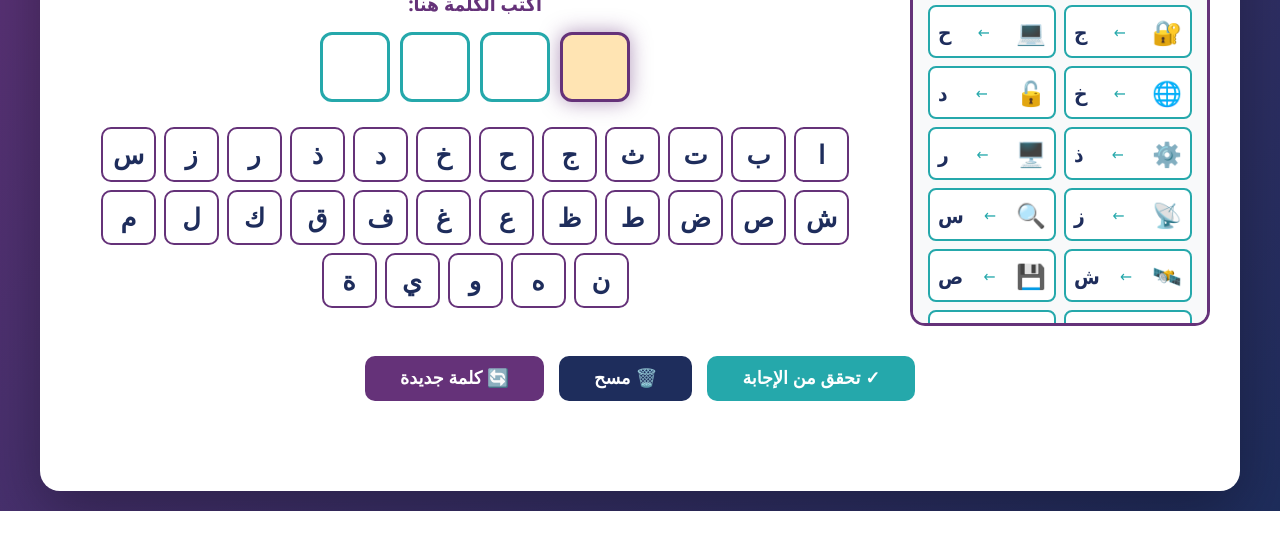
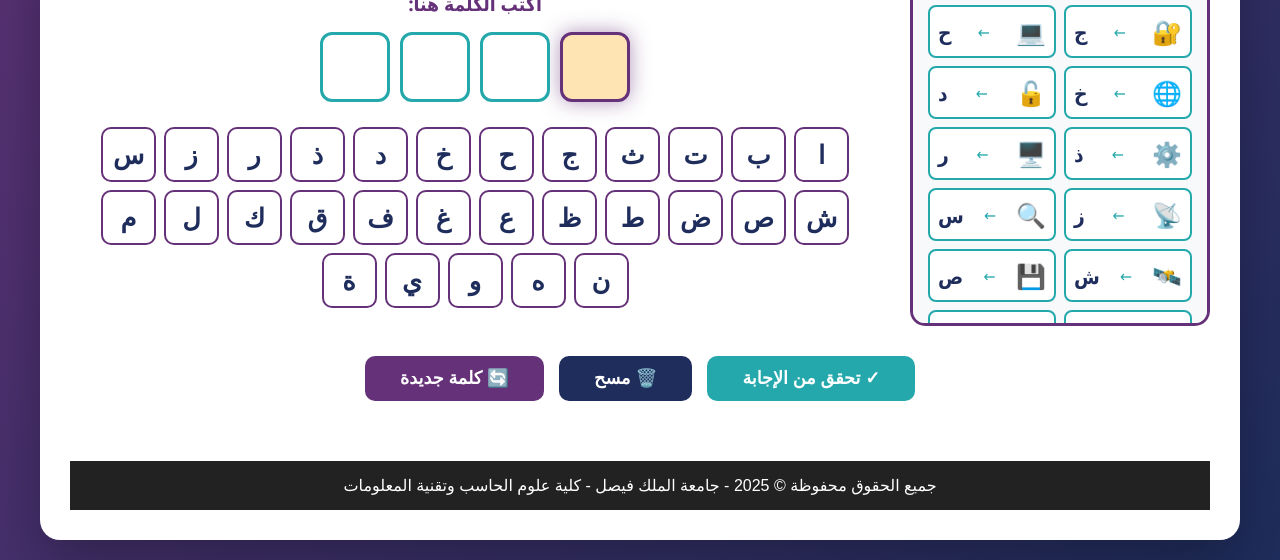
Before and after one commit to norashuaibi/Nabeh, a plain HTML site: page index.html in a window 1280 px wide. Shown: the part 445-1005 px from the top of the page. Before the commit the page ends 956 px from the top, so only its background shows below. Drawn offline with Linux system fonts and the light colour scheme.

Commit message:
Update index.html

```diff
--- a/index.html
+++ b/index.html
@@ -375,6 +375,26 @@
                 gap: 10px;
             }
         }
+        footer {
+  background-color: #222;           /* dark background */
+  color: #fff;                      /* white text */
+  text-align: center;               /* centered text */
+  padding: 15px 10px;               /* space around text */
+  font-size: 1em;                   /* readable size */
+  direction: rtl;                   /* Arabic direction */
+  font-family: "Cairo", sans-serif; /* Arabic-friendly font */
+  position: relative;               /* keeps it in normal flow */
+  bottom: 0;
+  width: 100%;
+}
+
+@media (max-width: 600px) {
+  footer {
+    font-size: 0.9em;
+    padding: 10px;
+  }
+}
+
 
     </style>
 </head>
@@ -416,6 +436,10 @@
         </div>
 
         <div class="result" id="result"></div>
+
+        <footer>
+  جميع الحقوق محفوظة © 2025 - جامعة الملك فيصل - كلية علوم الحاسب وتقنية المعلومات
+</footer>
     </div>
 
     <script>
```
